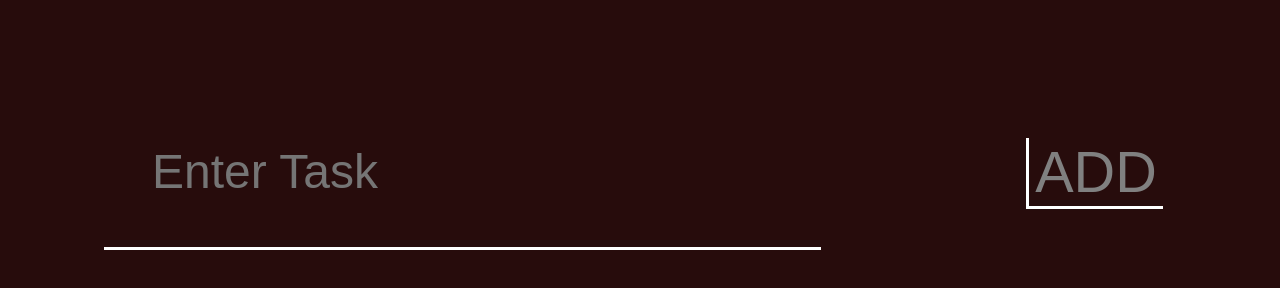
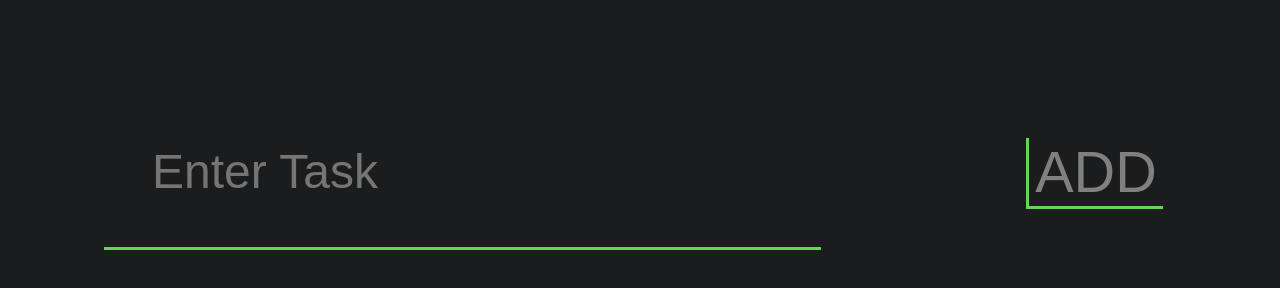
Before and after one commit to pranitahuja00/Assignments-Front-End, a website built with Parcel: page Assignment week 2 - To Do List/index.html in a window 1280 px wide. Shown: the top 288 px of the page. Built offline with nearby package versions, Linux system fonts and the light colour scheme.

Commit message:
Update styles.css

```diff
--- a/Assignment week 2 - To Do List/src/styles.css
+++ b/Assignment week 2 - To Do List/src/styles.css
@@ -1,20 +1,23 @@
 body {
   font-family: sans-serif;
-  background-color: grey;
 }
 button {
   border: none;
-  border-bottom: 3px solid white;
-  border-left: 3px solid white;
+  border-bottom: 3px solid rgb(103, 212, 89);
+  border-left: 3px solid rgb(103, 212, 89);
   font-size: 1em;
 }
 #input {
   border: none;
-  border-bottom: 3px solid white;
+  border-bottom: 3px solid rgb(103, 212, 89);
   font-size: 1em;
 }
+h2 {
+  color: rgb(103, 212, 89);
+  font-weight: lighter;
+}
 * {
-  background-color: rgb(39, 12, 12);
+  background-color: rgb(27, 28, 29);
   color: grey;
 }
 .outer {
@@ -55,12 +58,13 @@ div.task {
 }
 @media screen and (max-width: 1440px) and (min-width: 260px) {
   * {
-    background-color: rgb(39, 12, 12);
+    background-color: rgb(27, 28, 29);
     color: grey;
   }
   .outer {
     width: 100%;
     height: 100%;
+    text-align: center;
   }
   .app {
     width: 100%;
```
